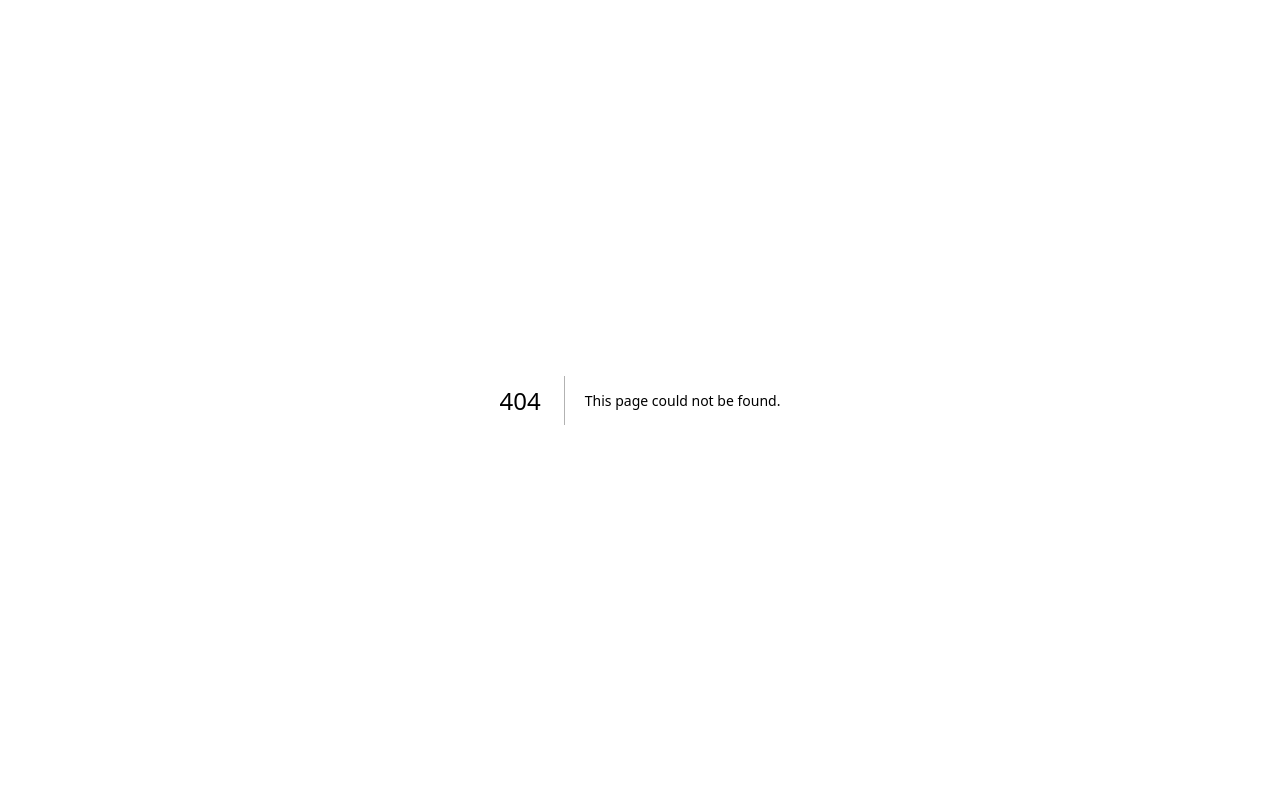
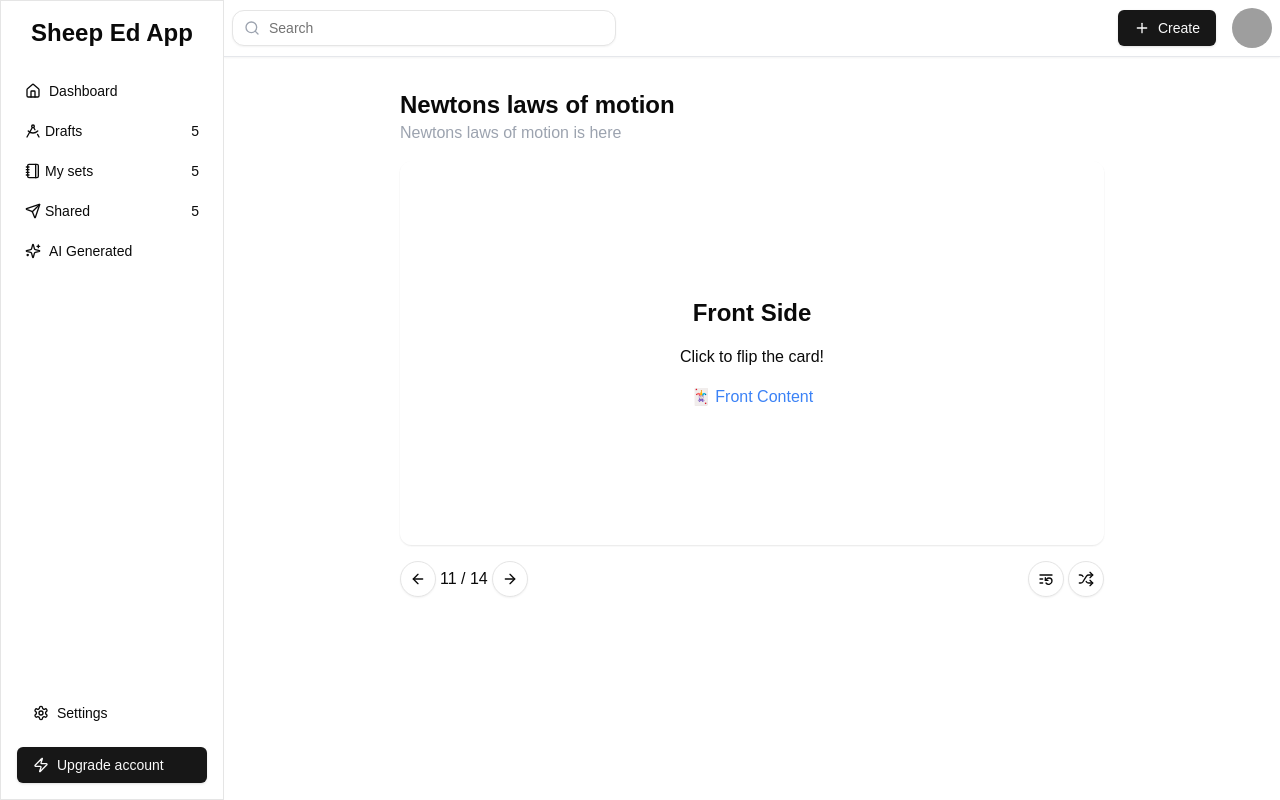
Before and after one commit to unnatibamania/last_min_cards, a Next.js app: page /cards/1 in a window 1280 px wide. Before the commit this address had no page. Built offline with nearby package versions, Linux system fonts and the light colour scheme; grey boxes are pictures that could not be loaded.

Commit message:
ui to display cards

```diff
--- /dev/null
+++ b/app/(dashboard)/cards/[id]/page.tsx
@@ -0,0 +1,89 @@
+"use client";
+
+import { useState } from "react";
+
+import { ArrowLeft, ArrowRight } from "lucide-react";
+
+import { ListRestart, Shuffle } from "lucide-react";
+
+import { motion } from "framer-motion";
+import { Button } from "@/components/ui/button";
+
+export default function CardSetPage() {
+  const [isFlipped, setIsFlipped] = useState(false);
+
+  return (
+    <div className="flex h-full w-full justify-center">
+      <div className="max-w-3xl w-full p-8 flex gap-4 flex-col">
+        <section className="flex flex-col">
+          <h1 className="text-2xl font-semibold">Newtons laws of motion</h1>
+
+          <p className="text-md text-gray-400">
+            Newtons laws of motion is here
+          </p>
+        </section>
+
+        <motion.div
+          onClick={() => setIsFlipped(!isFlipped)}
+          className=" h-96 cursor-pointer  w-full rounded-3xl perspective-1000"
+          animate={{ rotateX: isFlipped ? 180 : 0 }}
+          transition={{ duration: 0.6, animationDirection: "normal" }}
+        >
+          <motion.div
+            className="relative w-full h-full transform-style-3d"
+            initial={{ rotateX: 0 }}
+            animate={{ rotateX: isFlipped ? 180 : 0 }}
+            transition={{ duration: 0.6 }}
+          >
+            {/* Front of the card */}
+            <div
+              className={`absolute w-full h-full bg-white rounded-xl shadow-sm p-6
+            backface-hidden flex flex-col justify-center items-center
+            ${!isFlipped ? "z-10" : "z-0"}`}
+            >
+              <h2 className="text-2xl font-bold mb-4">Front Side</h2>
+              <p className="text-center">Click to flip the card!</p>
+              <div className="mt-4 text-blue-500">🃏 Front Content</div>
+            </div>
+
+            {/* Back of the card */}
+            <div
+              className={`absolute w-full h-full  text-white rounded-xl shadow-sm p-6
+            backface-hidden flex flex-col justify-center items-center
+            transform rotate-x-180
+            ${isFlipped ? "z-10" : "z-0"}`}
+            >
+              <h2 className="text-2xl font-bold mb-4">Back Side</h2>
+              <p className="text-center">Card has been flipped!</p>
+              <div className="mt-4">🔄 Back Content</div>
+            </div>
+          </motion.div>
+        </motion.div>
+
+        <div className="flex justify-between items-center">
+          <div className="flex items-center gap-x-1">
+            <Button className="rounded-full" size={"icon"} variant={"outline"}>
+              <ArrowLeft />
+            </Button>
+
+            <p>11 / 14</p>
+
+            <Button className="rounded-full" size={"icon"} variant={"outline"}>
+              <ArrowRight />
+            </Button>
+          </div>
+
+          <div className="flex items-center gap-1">
+            <Button className="rounded-full" size={"icon"} variant={"outline"}>
+              <ListRestart />
+            </Button>
+
+            <Button className="rounded-full" size={"icon"} variant={"outline"}>
+              <Shuffle />
+            </Button>
+          </div>
+        </div>
+      </div>
+    </div>
+  );
+}
--- a/components/cards/RecentCard.tsx
+++ b/components/cards/RecentCard.tsx
@@ -1,10 +1,14 @@
 import { Progress } from "../ui/progress";
+
+import { useRouter } from "next/navigation";
 
 import { Button } from "../ui/button";
 
 import { Avatar, AvatarFallback, AvatarImage } from "@/components/ui/avatar";
 
 export const RecentCard = ({ index }: { index: number }) => {
+  const router = useRouter();
+
   return (
     <div
       key={index}
@@ -48,7 +52,14 @@ export const RecentCard = ({ index }: { index: number }) => {
           </Avatar>
         </div>
 
-        <Button variant="outline">Continue</Button>
+        <Button
+          variant="outline"
+          onClick={() => {
+            router.push("/cards/123");
+          }}
+        >
+          Continue
+        </Button>
       </div>
     </div>
   );
```
